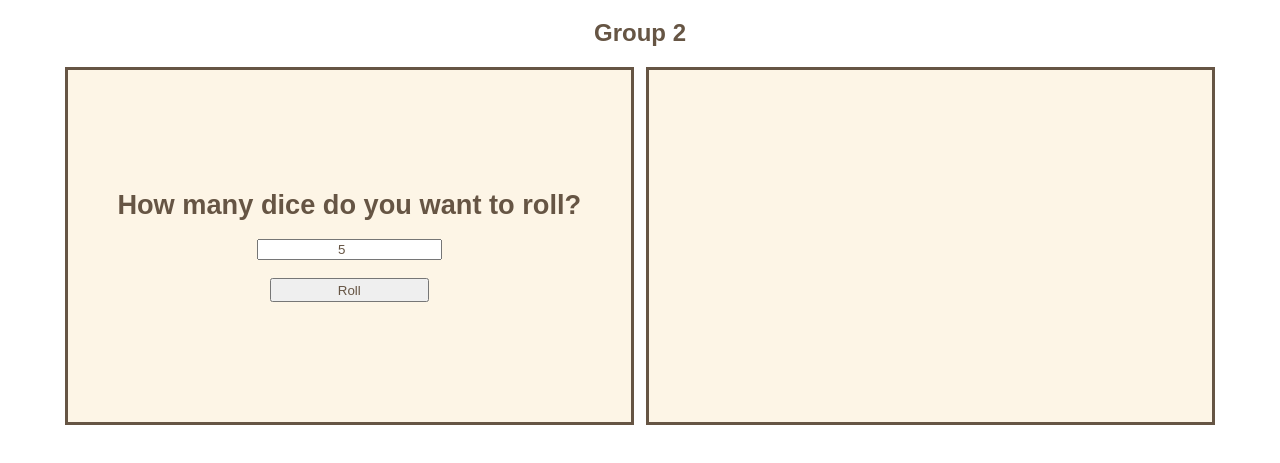
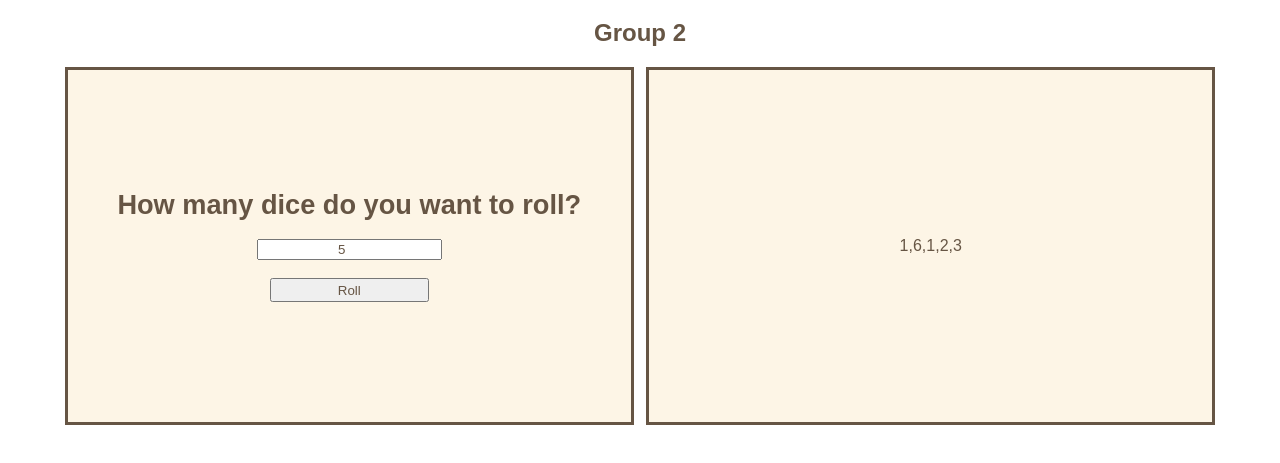
Before and after one commit to avollmar-bc/grp109, a plain HTML site: page team_project/index.html in a window 1280 px wide. Both pictures are taken after typing "5" into the empty fields and a click on the input "Roll". Shown: the part 61-524 px from the top of the page. Drawn offline with Linux system fonts and the light colour scheme; a web font is replaced by a local one.

Commit message:
js to markup connections

```diff
--- a/team_project/index.html
+++ b/team_project/index.html
@@ -24,7 +24,7 @@
           </form>
         </div>
 
-        <div class="container"><!--TODO: Dice goes here--></div>
+        <div class="container"><div id="diceResult"></div></div>
       </div>
   </body>
 </html>
--- a/team_project/js/rollDice.js
+++ b/team_project/js/rollDice.js
@@ -6,7 +6,7 @@ function rollDice(diceAmount) {
         singleRoll = Math.floor(Math.random() * 6 + 1);
         result.push(singleRoll);
     }
-    console.log(result);
+    document.getElementById("diceResult").innerHTML = result;
     return result;
 };
 
```
